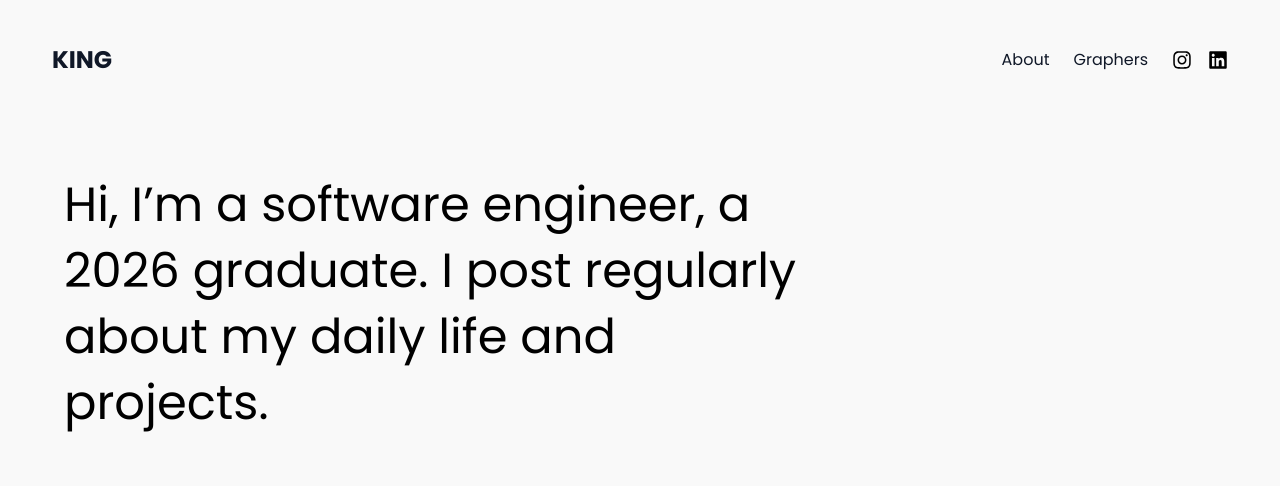
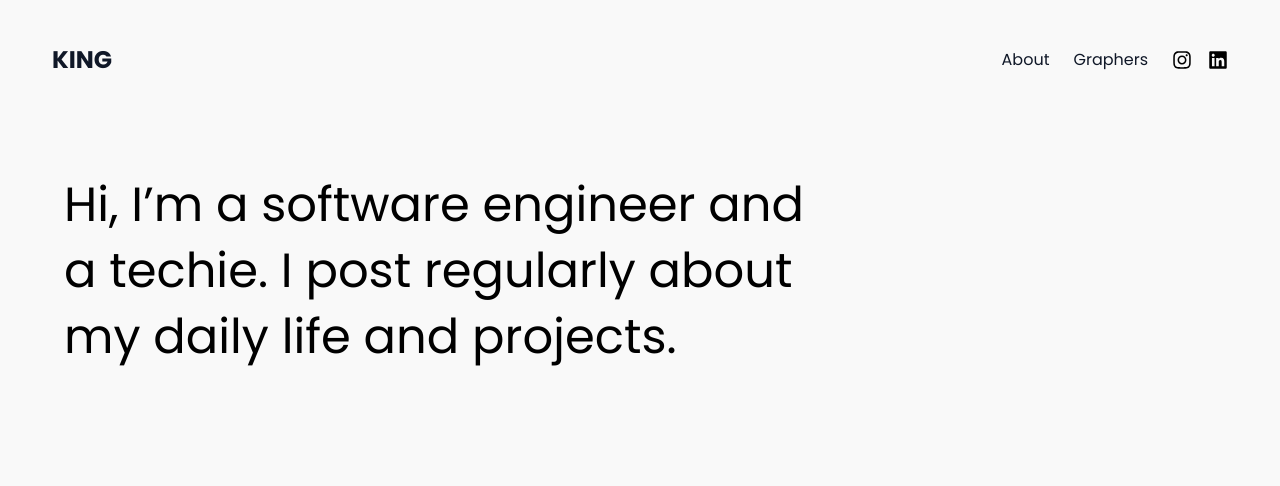
Before and after one commit to KingOdo/Portfolio, a React (Vite) app: page / in a window 1280 px wide. Shown: the top 486 px of the page. Built offline with nearby package versions, Linux system fonts and the light colour scheme.

Commit message:
tweaked home section info

```diff
--- a/src/Home.tsx
+++ b/src/Home.tsx
@@ -9,7 +9,7 @@ const Home = () => {
     <>
      <section className="max-w-5xl px-4 py-20 ml-4 sm:ml-12">
       <h1 className="text-3xl sm:text-4xl md:text-5xl font-normal leading-snug text-black max-w-3xl">
-        Hi, I’m a software engineer, a 2026 graduate. I post regularly about my daily life and projects.
+        Hi, I’m a software engineer and a techie. I post regularly about my daily life and projects.
       </h1>
     </section>
 
```
